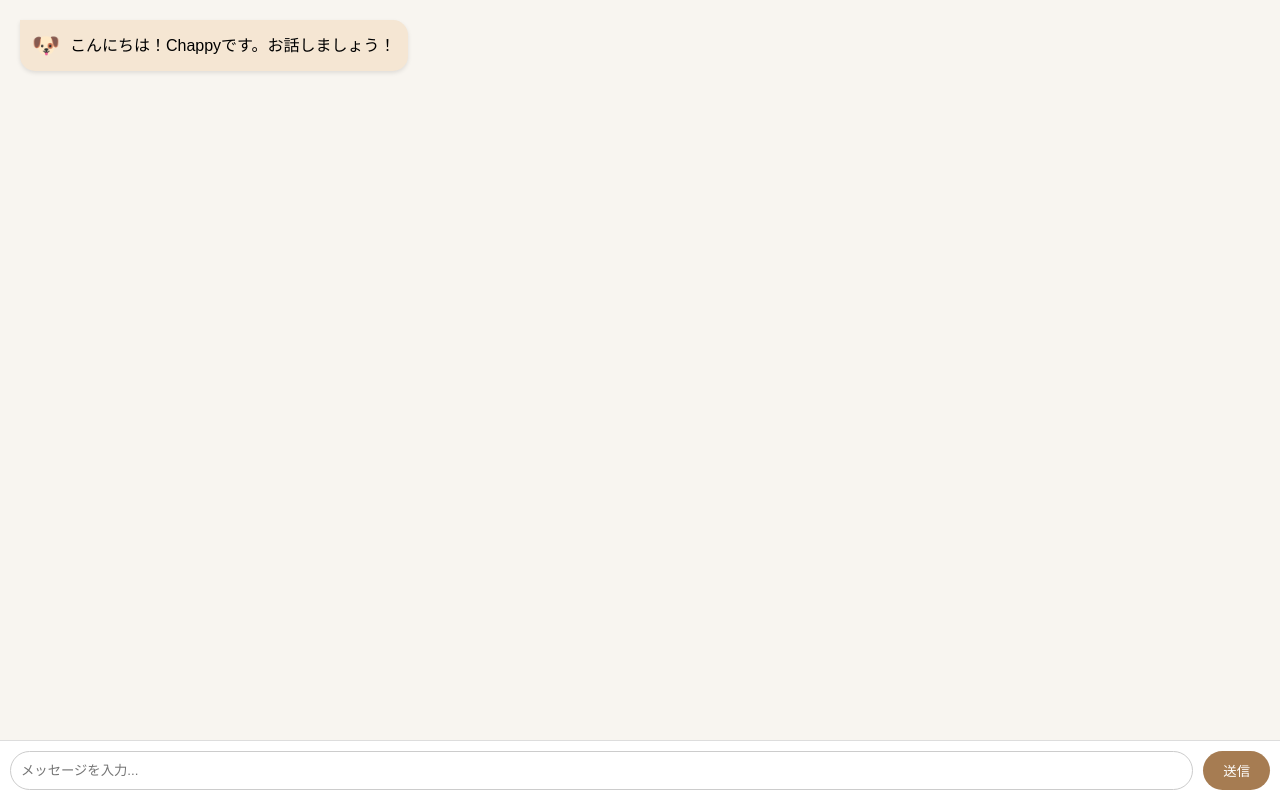
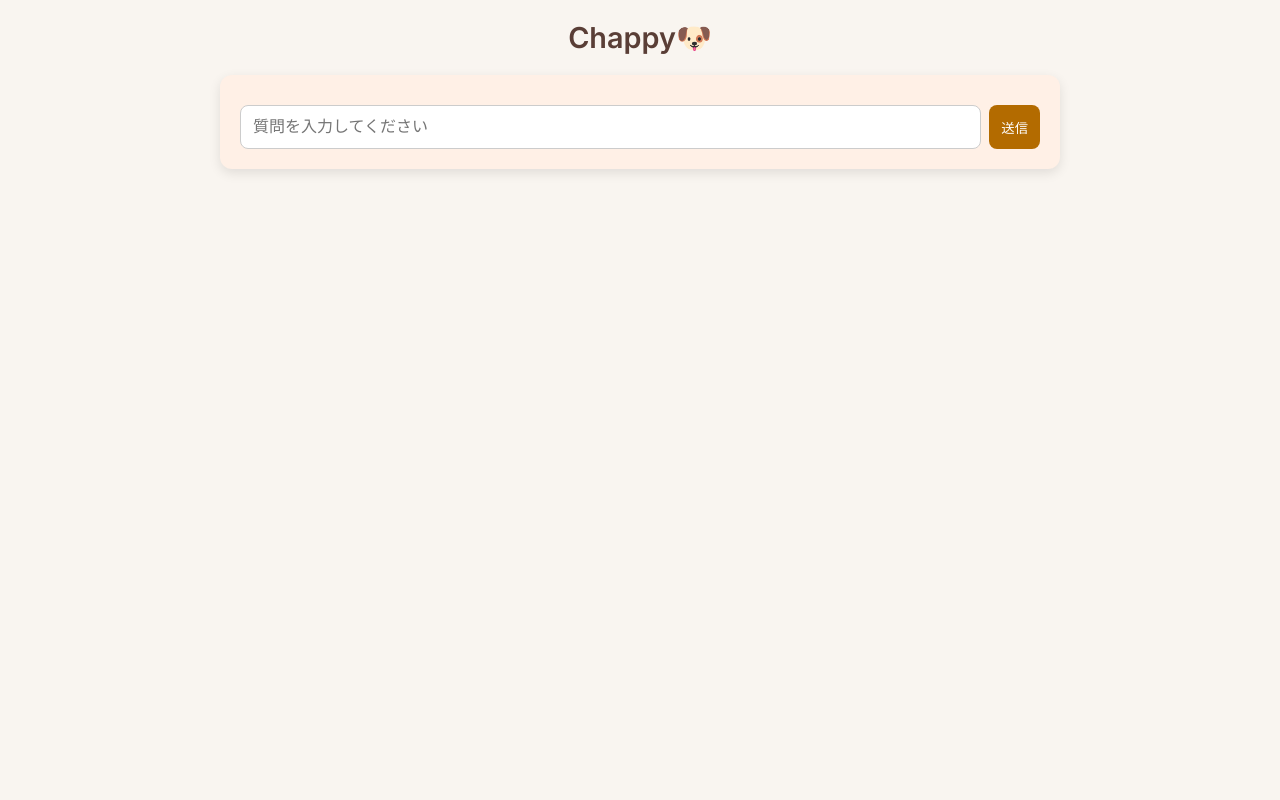
Before and after one commit to furyu0927/azurewebapp, a Flask app: template templates/index.html in a window 1280 px wide. Run offline with Flask 3, Linux system fonts and the light colour scheme; the template is opened without the code that fills it, so the values that code supplies are empty.

Commit message:
入力中表示のまま修正

```diff
--- a/templates/index.html
+++ b/templates/index.html
@@ -2,156 +2,201 @@
 <html lang="ja">
 <head>
 <meta charset="UTF-8">
-    <title>Chappy 🐶</title>
+<meta name="viewport" content="width=device-width, initial-scale=1.0">
+<title>Chappy🐶</title>
+<link href="https://fonts.googleapis.com/css2?family=Inter:wght@400;600&display=swap" rel="stylesheet">
 <style>
 body {
-            font-family: Arial, sans-serif;
-            background-color: #f8f5f0;
-            margin: 0;
-            padding: 0;
-            display: flex;
-            flex-direction: column;
-            height: 100vh;
+    font-family: 'Inter', sans-serif;
+    margin: 20px;
+    background-color: #f9f5f0;
+}
+h1 {
+    text-align: center;
+    font-weight: 600;
+    font-size: 1.8rem;
+    color: #5a3e36;
 }
 .chat-container {
-            flex: 1;
+    max-width: 800px;
+    width: 95%;
+    margin: 20px auto;
+    background: #fff0e6;
+    padding: 20px;
+    border-radius: 12px;
+    box-shadow: 0px 4px 12px rgba(0,0,0,0.1);
+}
+.chat-history {
+    max-height: 500px;
     overflow-y: auto;
-            padding: 20px;
-            display: flex;
-            flex-direction: column;
+    margin-bottom: 10px;
 }
 .message {
-            max-width: 75%;
+    margin: 10px 0;
     padding: 12px;
-            border-radius: 15px;
-            margin-bottom: 12px;
-            display: flex;
-            align-items: flex-start;
+    border-radius: 10px;
     word-wrap: break-word;
-            box-shadow: 0 2px 4px rgba(0,0,0,0.1);
+    white-space: pre-wrap;
+}
+.bot {
+    background: #e5d4c0;
+    text-align: left;
 }
 .user {
-            background-color: #ffe5e5; /* 柔らかいレッド系 */
-            align-self: flex-end;
-            border-top-right-radius: 0;
+    background: #ffe8d6;
+    text-align: right;
 }
-        .bot {
-            background-color: #f5e6d3; /* ベージュ系 */
-            align-self: flex-start;
-            border-top-left-radius: 0;
+#typingIndicator {
+    font-style: italic;
+    color: #7a5c47;
+    margin: 5px 0;
+    display: none;
 }
-        .icon {
-            margin-right: 10px;
-            font-size: 1.4em;
+.input-box {
+    display: flex;
+    flex-wrap: wrap;
+    gap: 8px;
 }
-        .input-container {
-            display: flex;
-            border-top: 1px solid #ddd;
-            padding: 10px;
-            background: #fff;
+.input-box input[type="text"] {
+    flex: 1 1 100%;
+    padding: 12px;
+    font-size: 16px;
+    border: 1px solid #ccc;
+    border-radius: 8px;
 }
-        input[type="text"] {
-            flex: 1;
-            padding: 10px;
-            border-radius: 20px;
-            border: 1px solid #ccc;
-            outline: none;
-        }
-        button {
-            padding: 10px 20px;
-            margin-left: 10px;
-            border-radius: 20px;
+.input-box button {
+    flex: 1 1 100%;
+    padding: 12px;
+    background: #b36b00;
+    color: white;
     border: none;
-            background-color: #a67c52;
-            color: white;
+    border-radius: 8px;
     cursor: pointer;
 }
-        button:hover {
-            background-color: #8b5e34;
+.input-box button:hover {
+    background: #8c4e00;
 }
-        .scroll-button {
+@media(min-width: 500px){
+    .input-box input[type="text"] {
+        flex: 1 1 auto;
+        margin-bottom: 0;
+    }
+    .input-box button {
+        flex: 0 0 auto;
+        width: auto;
+    }
+}
+#scrollBottomBtn {
     position: fixed;
-            bottom: 70px;
+    bottom: 20px;
     right: 20px;
-            background-color: #a67c52;
-            color: white;
+    background: #d6bfae;
+    color: #5a3e36;
     border: none;
     border-radius: 50%;
-            padding: 12px;
-            font-size: 18px;
+    width: 50px;
+    height: 50px;
+    font-size: 24px;
     cursor: pointer;
-            display: none;
+    box-shadow: 0 4px 8px rgba(0,0,0,0.2);
+    opacity: 0;
+    visibility: hidden;
+    transition: opacity 0.4s ease, transform 0.4s ease;
+}
+#scrollBottomBtn.show {
+    opacity: 1;
+    visibility: visible;
+    transform: translateY(0);
+}
+#scrollBottomBtn:hover {
+    background: #bfa183;
 }
 </style>
 </head>
 <body>
-    <div class="chat-container" id="chat">
-        <div class="message bot">
-            <div class="icon">🐶</div>
-            <div>こんにちは！Chappyです。お話しましょう！</div>
+<h1>Chappy🐶</h1>
+<div class="chat-container">
+    <div class="chat-history" id="chatHistory">
+        {% for msg in chat_history %}
+            {% if msg.role == "user" %}
+                <div class="message user"><strong>🍎:</strong> {{ msg.content }}</div>
+            {% else %}
+                <div class="message bot"><strong>Chappy🐶:</strong> {{ msg.content }}</div>
+            {% endif %}
+        {% endfor %}
     </div>
+    <div id="typingIndicator">Chappy🐶が入力中…</div>
+    <form id="chatForm" class="input-box">
+        <input type="text" name="user_input" placeholder="質問を入力してください" required>
+        <button type="submit">送信</button>
+    </form>
 </div>
 
-    <div class="input-container">
-        <input type="text" id="userInput" placeholder="メッセージを入力...">
-        <button onclick="sendMessage()">送信</button>
-    </div>
-
-    <button class="scroll-button" id="scrollBtn" onclick="scrollToBottom()">↓</button>
+<button id="scrollBottomBtn" title="下へ移動">🐶</button>
 
 <script>
-        const chat = document.getElementById("chat");
-        const scrollBtn = document.getElementById("scrollBtn");
+const chatHistory = document.getElementById("chatHistory");
+const scrollBtn = document.getElementById("scrollBottomBtn");
+const typingIndicator = document.getElementById("typingIndicator");
+const form = document.getElementById("chatForm");
+const input = form.querySelector("input");
 
-        function sendMessage() {
-            const input = document.getElementById("userInput");
-            const text = input.value.trim();
-            if (text === "") return;
+// スクロールボタン表示
+chatHistory.addEventListener("scroll", () => {
+    if (chatHistory.scrollTop + chatHistory.clientHeight < chatHistory.scrollHeight - 20) {
+        scrollBtn.classList.add("show");
+    } else {
+        scrollBtn.classList.remove("show");
+    }
+});
+scrollBtn.addEventListener("click", () => {
+    chatHistory.scrollTop = chatHistory.scrollHeight;
+});
 
-            // ユーザーメッセージ (🍎)
-            const userMsg = document.createElement("div");
-            userMsg.className = "message user";
-            userMsg.innerHTML = `<div class="icon">🍎</div><div>${text}</div>`;
-            chat.appendChild(userMsg);
+// Ajax送信（認証付き）
+form.addEventListener("submit", (e) => {
+    e.preventDefault();
+    const userText = input.value.trim();
+    if (!userText) return;
 
+    // ユーザー発言を表示
+    const userDiv = document.createElement("div");
+    userDiv.className = "message user";
+    userDiv.innerHTML = `<strong>🍎:</strong> ${userText}`;
+    chatHistory.appendChild(userDiv);
+    chatHistory.scrollTop = chatHistory.scrollHeight;
     input.value = "";
-            scrollToBottom();
 
-            // Bot「入力中...」表示
-            const typingMsg = document.createElement("div");
-            typingMsg.className = "message bot";
-            typingMsg.innerHTML = `<div class="icon">🐶</div><div><em>入力中...</em></div>`;
-            chat.appendChild(typingMsg);
-            scrollToBottom();
+    // 入力中表示
+    typingIndicator.style.display = "block";
 
-            // サーバーに送信
+    // サーバーに非同期送信
     fetch("/chat", {
         method: "POST",
-                headers: {"Content-Type": "application/json"},
-                body: JSON.stringify({user_input: text})
+        headers: { "Content-Type": "application/x-www-form-urlencoded" },
+        body: `user_input=${encodeURIComponent(userText)}`,
+        credentials: "same-origin"  // ここがポイント
     })
-            .then(response => response.json())
+    .then(res => res.json())
     .then(data => {
-                chat.removeChild(typingMsg); // 入力中を削除
-                const botMsg = document.createElement("div");
-                botMsg.className = "message bot";
-                botMsg.innerHTML = `<div class="icon">🐶</div><div>${data.response}</div>`;
-                chat.appendChild(botMsg);
-                scrollToBottom();
+        typingIndicator.style.display = "none";
+
+        const botDiv = document.createElement("div");
+        botDiv.className = "message bot";
+        botDiv.innerHTML = `<strong>Chappy🐶:</strong> ${data.reply}`;
+        chatHistory.appendChild(botDiv);
+
+        chatHistory.scrollTop = chatHistory.scrollHeight;
+    })
+    .catch(err => {
+        typingIndicator.style.display = "none";
+        alert("通信エラーが発生しました");
     });
-        }
+});
 
-        function scrollToBottom() {
-            chat.scrollTop = chat.scrollHeight;
-        }
-
-        // スクロールボタン制御
-        chat.addEventListener("scroll", () => {
-            if (chat.scrollTop + chat.clientHeight < chat.scrollHeight - 50) {
-                scrollBtn.style.display = "block";
-            } else {
-                scrollBtn.style.display = "none";
-            }
+// ページ読み込み時に最下部へ
+window.addEventListener("load", () => {
+    chatHistory.scrollTop = chatHistory.scrollHeight;
 });
 </script>
 </body>
```
Lines whose indentation alone changed are shown as unchanged.
